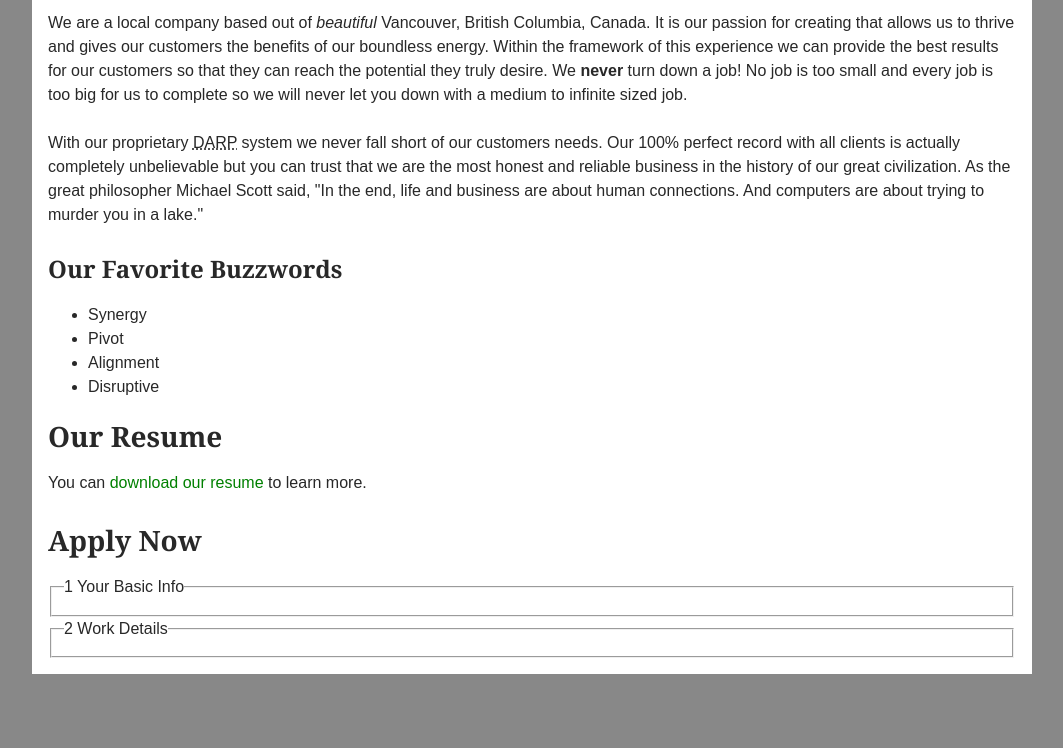
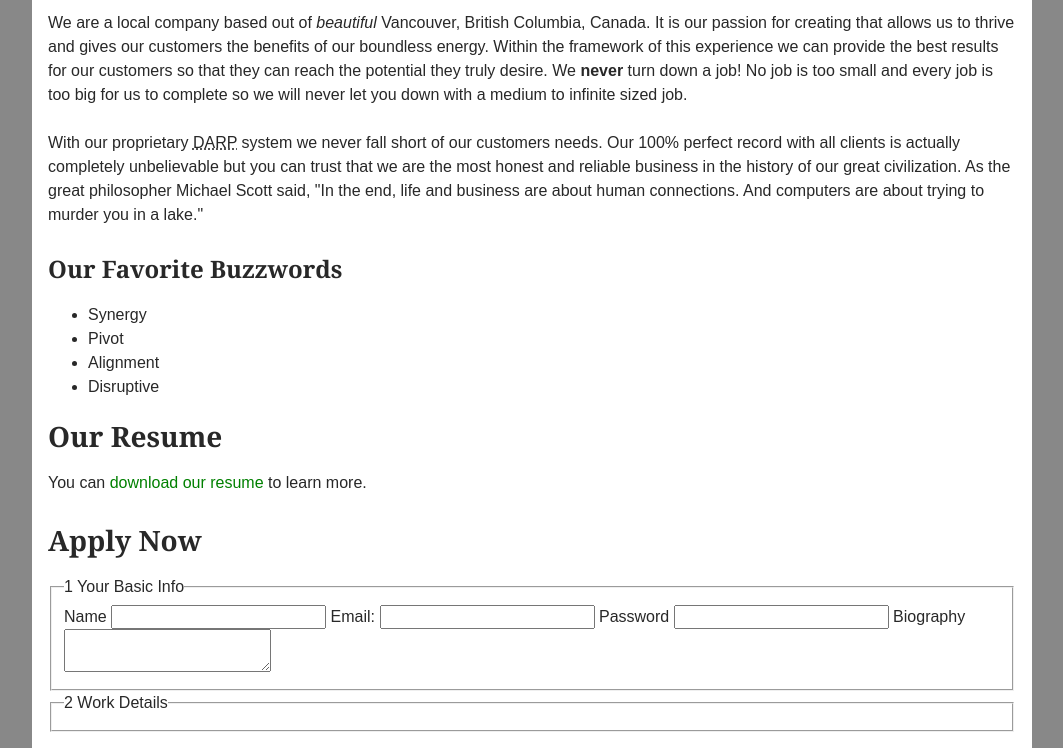
Before and after one commit to StephieHillier4/day05, a plain HTML site: page about-us.html in a window 1280 px wide. Shown: the part 197-945 px from the top of the page, without its empty margins (108-1171 px from the left). Before the commit the page ends 871 px from the top, so only its background shows below. Drawn offline with Linux system fonts and the light colour scheme.

Commit message:
Added label, inout, and textarea

```diff
--- a/about-us.html
+++ b/about-us.html
@@ -44,13 +44,24 @@
 			<h2>Our Resume</h2>
 			<p>You can <a href="media/resume.pdf">download our resume</a> to learn more.</p>
 
-			<form action="#" method="post"></form>
+			<form action="#" method="post">
 				<h2>Apply Now</h2>
 				<fieldset>
 					<legend>
 						<span class="number">1</span>
 						Your Basic Info
 					</legend>
+					<label for="name">Name</label>
+					<input type="text" id="name" name="user-name">
+
+					<label for="mail">Email:</label>
+					<input type="email" name="user-email" id="mail">
+
+					<label for="password">Password</label>
+					<input type="password" name="user-password" id="password">
+
+					<label for="bio">Biography</label>
+					<textarea name="user-bio" id="bio"></textarea>
 				</fieldset>
 
 				<fieldset>
@@ -59,6 +70,8 @@
 						Work Details
 					</legend>
 				</fieldset>
+			</form>
+
 </body>
 
 </html>
```
Lines whose indentation alone changed are shown as unchanged.
